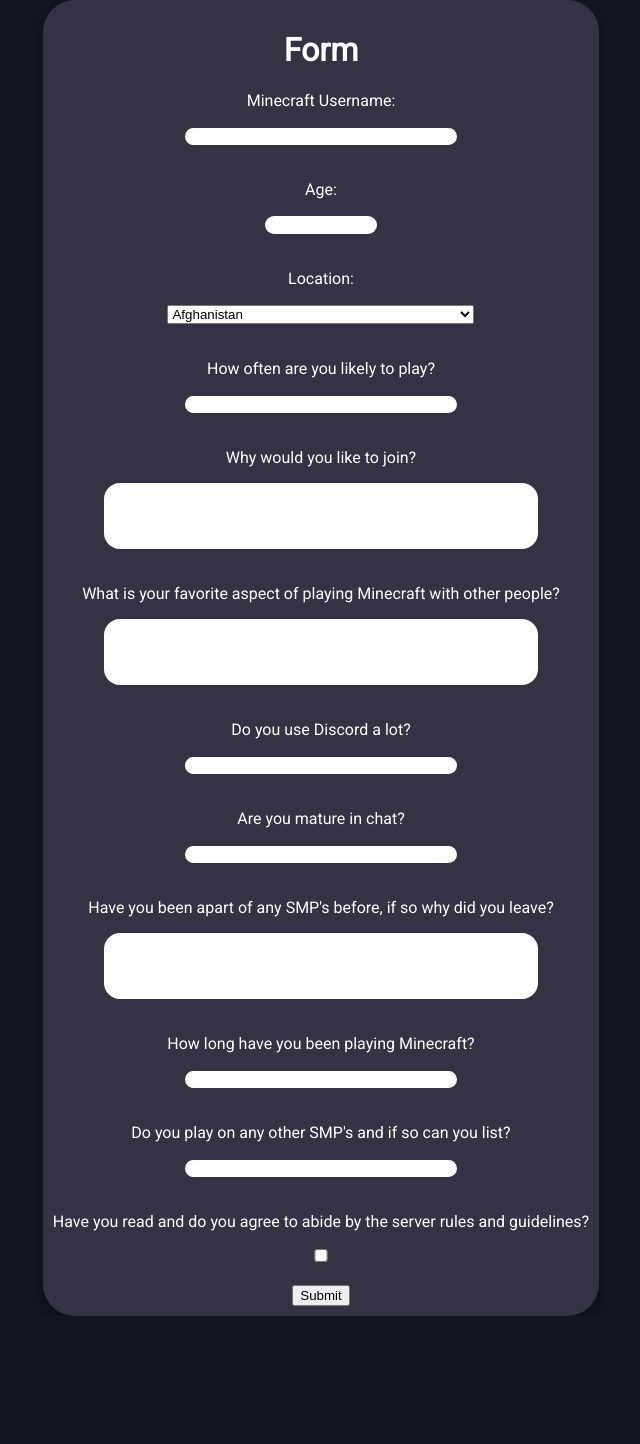
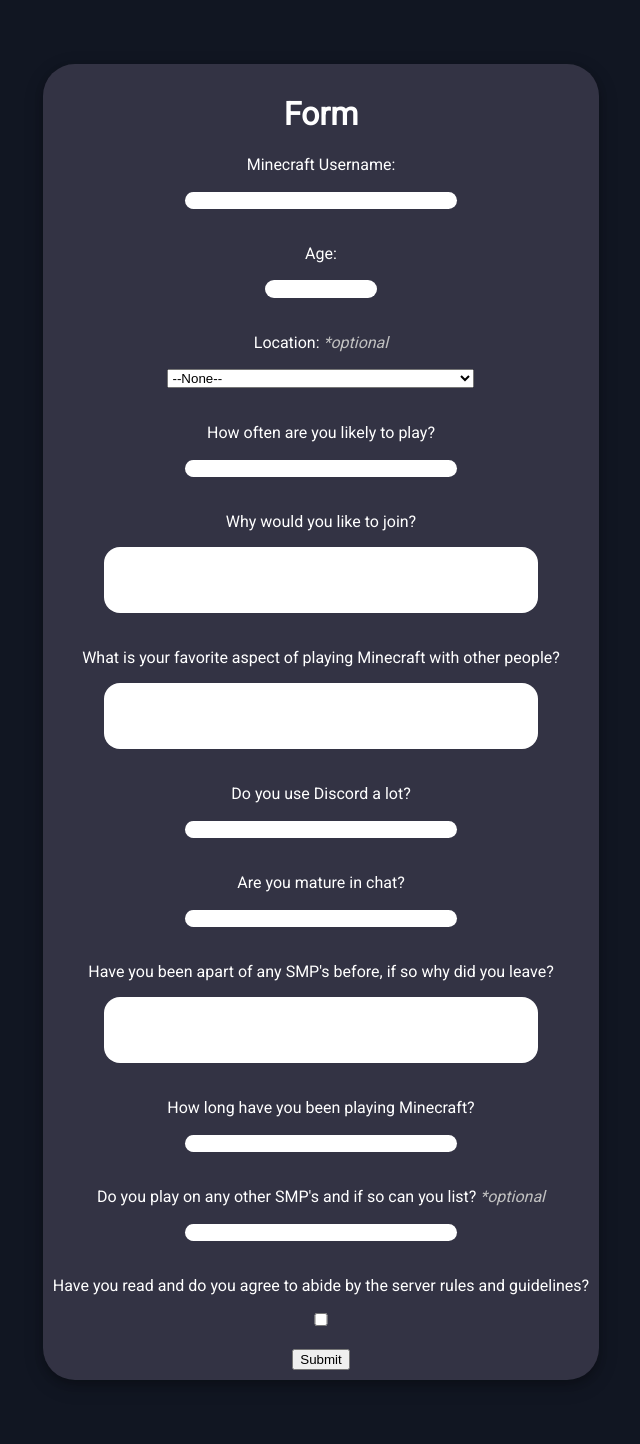
Before and after one commit to raderth/mcformFlask, a Python web app: template templates/form.html in a window 1280 px wide. Shown: the whole page, without its empty margins (319-959 px from the left). Before the commit the page ends 1316 px from the top, so only its background shows below. Run offline with Jinja, Linux system fonts and the light colour scheme; the template is opened without the code that fills it, so the values that code supplies are empty.

Commit message:
Initial commit

```diff
--- a/templates/form.html
+++ b/templates/form.html
@@ -17,8 +17,9 @@
       <p>Age: </p>
       <input class="small" name="age"/>
       <br/><br/>
-      <p>Location:</p>
+      <p>Location: <i>*optional</i></p>
         <select id="country" name="country" class="form-control">
+                <option value="none">--None--</option>
                 <option value="Afghanistan">Afghanistan</option>
                 <option value="Åland Islands">Åland Islands</option>
                 <option value="Albania">Albania</option>
@@ -286,7 +287,7 @@
       <p>How long have you been playing Minecraft?</p>
       <input name="time"/>
       <br/><br/>
-      <p>Do you play on any other SMP's and if so can you list?</p>
+      <p>Do you play on any other SMP's and if so can you list? <i>*optional</i></p>
       <input name="other"/>
       <br/><br/>
       <p>Have you read and do you agree to abide by the server rules and guidelines?</p>
@@ -312,6 +313,8 @@
     margin: 0;
     border-radius: 2rem;
     margin: auto;
+    margin-top: 4rem;
+    margin-bottom: 4rem;
     width: fit-content;
     padding: 10px;
     box-shadow: 0 4px 8px 0 rgba(0, 0, 0, 0.2), 0 6px 20px 0 rgba(0, 0, 0, 0.19);
@@ -330,4 +333,7 @@
     height: 1rem;
     width: 20%;
   }
+  i {
+    color: #C0C0C0
+  }
 </style>
```
Also changed, not shown: main.py (+16 -2 lines).
